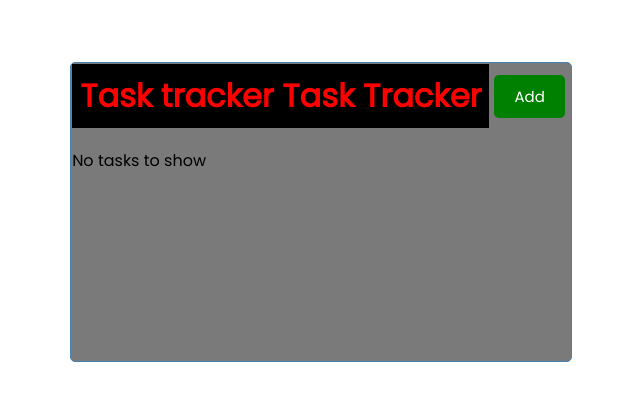
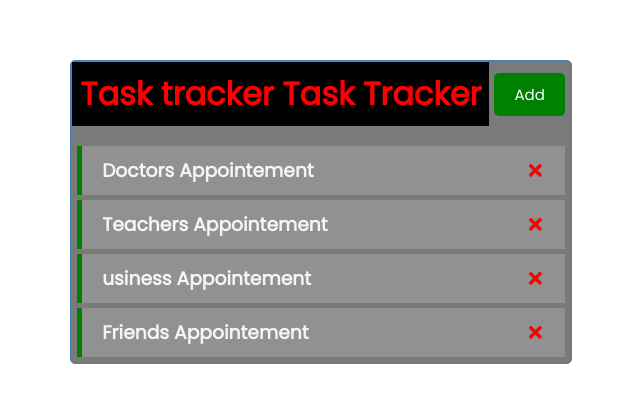
Before and after one commit to charu-dev/data-tracker, a React (Create React App) app: page / in a window 1280 px wide. Shown: the part 188-590 px from the top of the page, without its empty margins (319-959 px from the left). Built offline with nearby package versions, Linux system fonts and the light colour scheme; data requests are answered from the project's data file.

Commit message:
adding data from the server

```diff
--- a/src/App.js
+++ b/src/App.js
@@ -1,5 +1,5 @@
 import './index.css';
-import { useState } from 'react';
+import { useState, useEffect } from 'react';
 import Tasks from './components/Tasks'
 import Header from './components/Header'
 import AddTask from './components/AddTask'
@@ -9,6 +9,20 @@ function App() {
 
 ])
 
+
+useEffect (()=>{
+  const getData = async()=>{
+    const fetchedTask=await fetchData()
+    setTasks(fetchedTask)
+  }
+  getData()
+},[])
+
+const fetchData = async ()=>{
+  const res= await fetch('http://localhost:5000/tasks')
+  const data = await res.json()
+  return data
+}
 const addTask = (task) =>{
   const id =Math.floor(Math.random()*10000)+1
   const newTask ={id, ...task}
```
